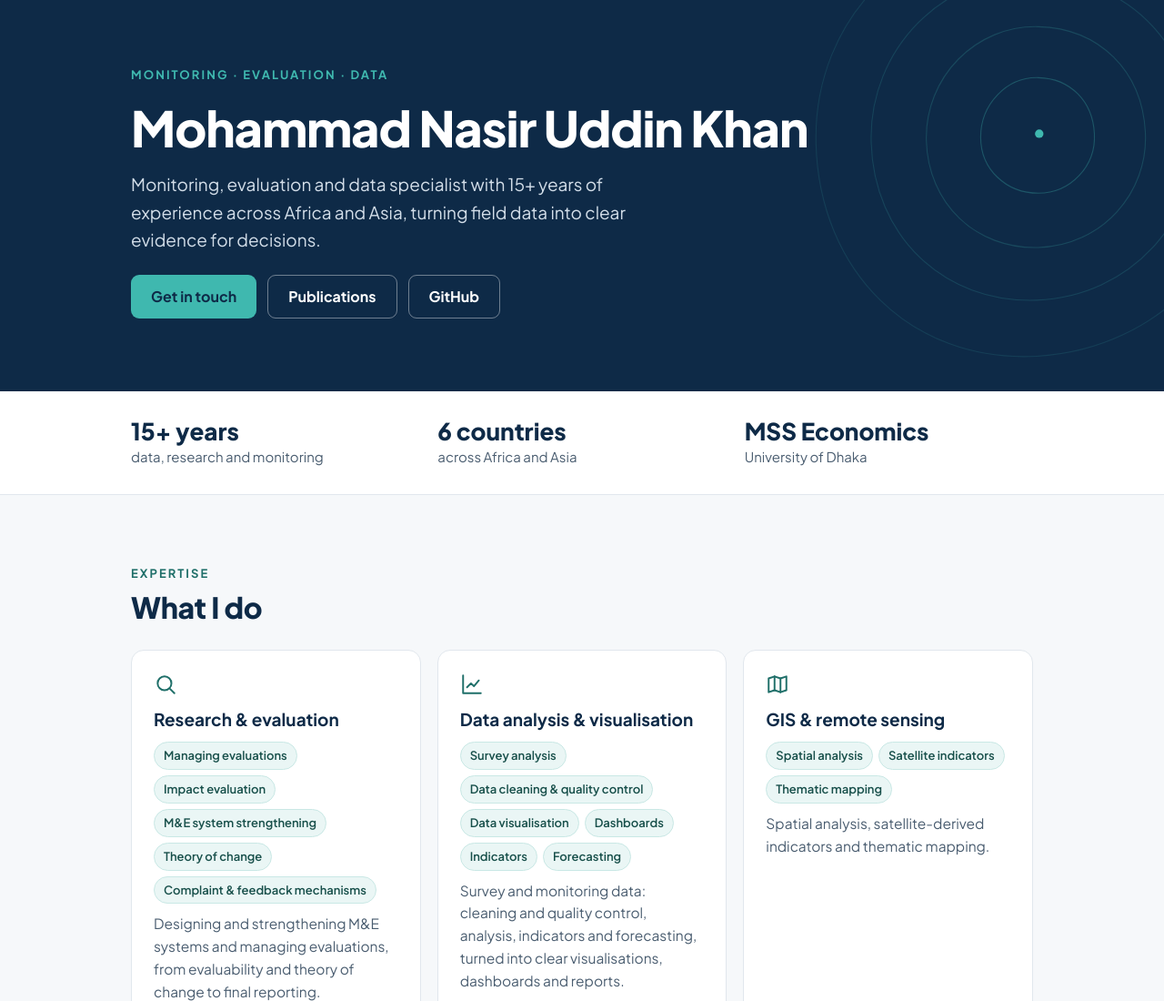
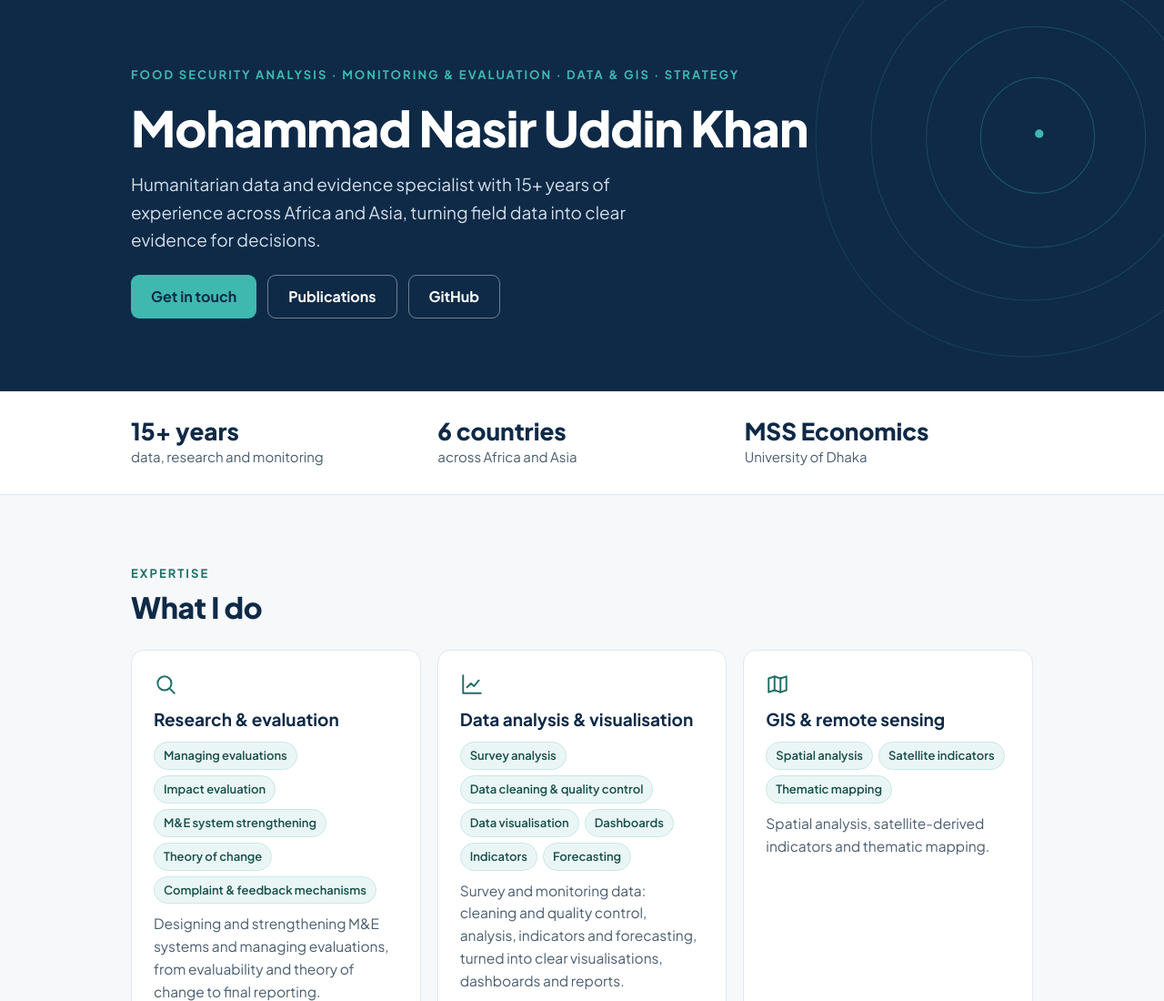
Before and after one commit to KhanMNU/KhanMNU.github.io, a plain HTML site: page index.html in a window 1280 px wide. Shown: the top 1100 px of the page at 91% size. Drawn offline with Linux system fonts and the light colour scheme.

Commit message:
Add files via upload

```diff
--- a/index.html
+++ b/index.html
@@ -92,9 +92,9 @@
   </svg>
   <div class="wrap hero-grid">
   <div class="hero">
-    <span class="eyebrow">Monitoring · Evaluation · Data</span>
+    <span class="eyebrow">Food Security Analysis · Monitoring &amp; Evaluation · Data &amp; GIS · Strategy</span>
     <h1>Mohammad Nasir Uddin Khan</h1>
-    <p class="lead">Monitoring, evaluation and data specialist with 15+ years of experience across Africa and Asia, turning field data into clear evidence for decisions.</p>
+    <p class="lead">Humanitarian data and evidence specialist with 15+ years of experience across Africa and Asia, turning field data into clear evidence for decisions.</p>
     <div class="actions">
       <a class="btn btn-primary" href="#contact">Get in touch</a>
       <a class="btn btn-ghost" href="#publications">Publications</a>
```
